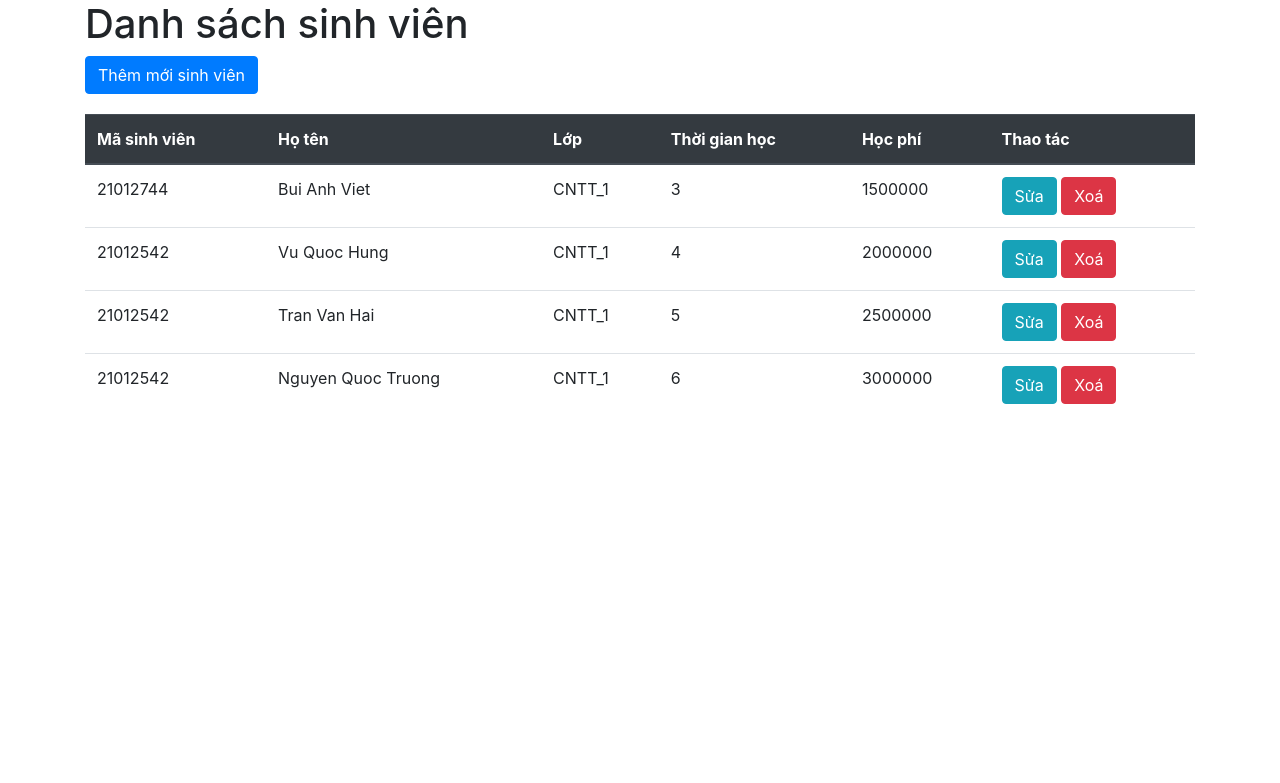
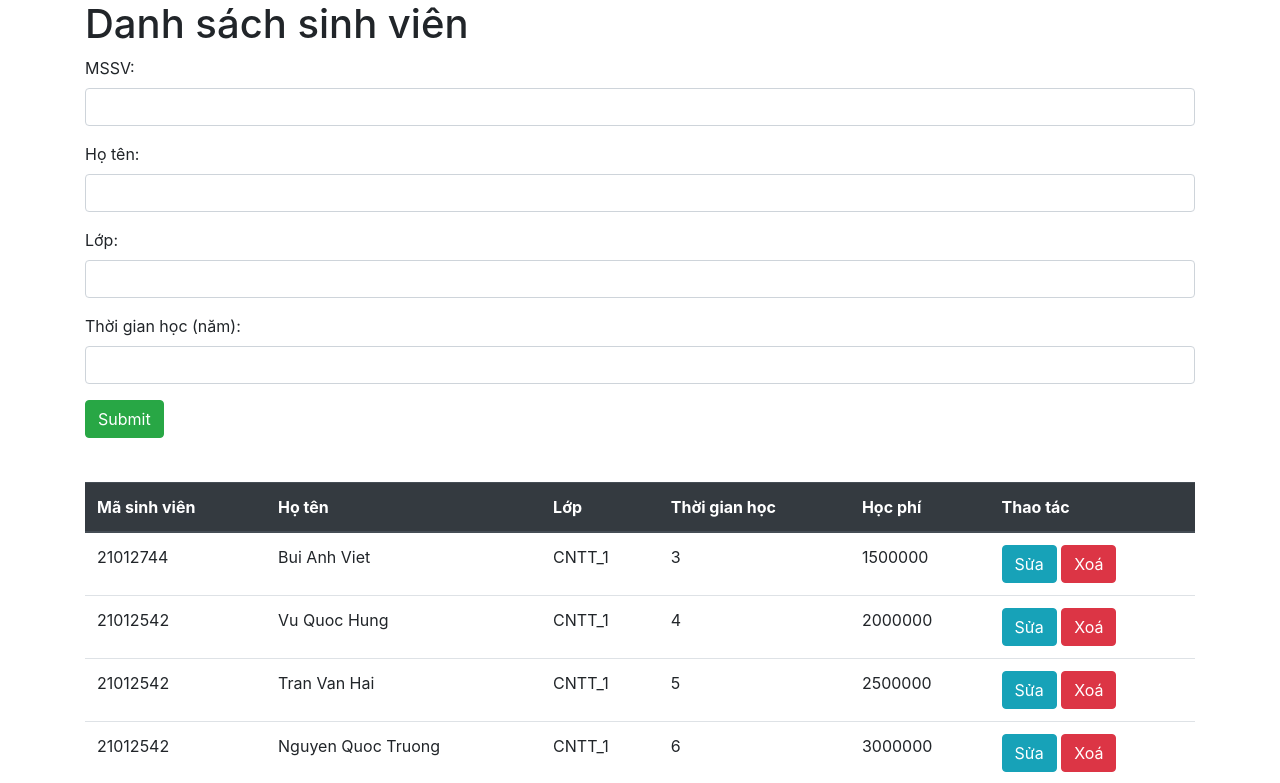
Before and after one commit to VietCee/QLSinhVien, a PHP site: page / in a window 1280 px wide. Shown: the top 783 px of the page. Run offline with PHP 8.4, Linux system fonts and the light colour scheme; data comes from the database, SQL or seed files in the repository.

Commit message:
update index

```diff
--- a/add.php
+++ b/add.php
@@ -6,7 +6,7 @@ if ($_SERVER['REQUEST_METHOD'] == 'POST') {
     $tgianhoc = $_POST['tgianhoc'];
     $hocphi = $tgianhoc * 500000;
 
-    if (empty($mssv) || empty($hoten) || empty($lop) || empty($hocphi)) {
+    if (empty($mssv) || empty($hoten) || empty($lop) || empty($tgianhoc)) {
         echo 'Vui lòng điền đầy đủ thông tin.';
         exit;
     }
@@ -17,7 +17,6 @@ if ($_SERVER['REQUEST_METHOD'] == 'POST') {
     if (mysqli_query($conn, $sql)) {
         echo 'Thêm sinh viên thành công';
         header("Location: index.php");
-
     } else {
         echo 'Lỗi: ' . mysqli_error($conn);
     }
--- a/index.php
+++ b/index.php
@@ -3,7 +3,7 @@
 <head>
     <meta charset="UTF-8">
     <meta name="viewport" content="width=device-width, initial-scale=1.0">
-    <title>Danh sách sinh viên</title>
+    <title>Quản lý học viên</title>
     <!-- Latest compiled and minified CSS -->
     <link rel="stylesheet" href="https://cdn.jsdelivr.net/npm/bootstrap@4.6.2/dist/css/bootstrap.min.css">
 
@@ -15,15 +15,34 @@
 
     <!-- Latest compiled JavaScript -->
     <script src="https://cdn.jsdelivr.net/npm/bootstrap@4.6.2/dist/js/bootstrap.bundle.min.js"></script>
+
     <link rel="stylesheet" href="style.css">
 </head>
 <body>
-
-
     <div class="container">
         <h1>Danh sách sinh viên</h1>
-        <button type="button" class="btn btn-primary" data-toggle="modal" data-target="#myModal">Thêm mới sinh viên
-        </button>
+            <form action="add.php" method="post">
+                <div class="form-group">
+                    <label for="mssv">MSSV:</label>
+                    <input type="text" class="form-control"  id="mssv" name="mssv">
+                </div>
+
+                <div class="form-group">
+                <label for="hoten">Họ tên:</label>
+                <input type="text" class="form-control" id="hoten" name="hoten">
+                </div>
+
+                <div class="form-group">
+                    <label for="lop">Lớp:</label>
+                    <input type="text" class="form-control" id="lop" name="lop">
+                </div>
+                <div class="form-group">
+                    <label for="tgianhoc">Thời gian học (năm):</label>
+                    <input type="number" class="form-control" id="tgianhoc" name="tgianhoc">
+                </div>
+
+                <button type="submit" class="btn btn-success">Submit</button>
+            </form>
             <br>
             <table class="table">
     <thead class="thead-dark">
@@ -60,58 +79,12 @@
               </tr>
             <?php
             }
-
-
     ?>
     </tbody>
   </table>
 
-    </div>
 
 
-    <div class="modal" id="myModal">
-  <div class="modal-dialog">
-    <div class="modal-content">
-
-      <!-- Modal Header -->
-      <div class="modal-header">
-        <h4 class="modal-title">Form thêm sinh viên</h4>
-        <button type="button" class="close" data-dismiss="modal">&times;</button>
-      </div>
-
-      <!-- Modal body -->
-      <div class="modal-body">
-      <form action="add.php" method="post">
-            <div class="form-group">
-                <label for="mssv">MSSV:</label>
-                <input type="text" class="form-control"  id="mssv" name="mssv">
-            </div>
-
-            <div class="form-group">
-              <label for="hoten">Họ tên:</label>
-              <input type="text" class="form-control" id="hoten" name="hoten">
-            </div>
-
-            <div class="form-group">
-                <label for="lop">Lớp:</label>
-                <input type="text" class="form-control" id="lop" name="lop">
-            </div>
-            <div class="form-group">
-                <label for="tgianhoc">Thời gian học (năm):</label>
-                <input type="number" class="form-control" id="tgianhoc" name="tgianhoc">
-            </div>
-
-            <button type="submit" class="btn btn-success">Submit</button>
-          </form>
-      </div>
-
-      <!-- Modal footer -->
-      <div class="modal-footer">
-        <button type="button" class="btn btn-danger" data-dismiss="modal">Close</button>
-      </div>
-
-    </div>
-  </div>
     </div>
 
 
--- a/tblsinhvien.sql
+++ b/tblsinhvien.sql
@@ -53,8 +53,8 @@ INSERT INTO `tblsinhvien` (`id`, `mssv`, `hoten`, `lop`, `tgianhoc`, `hocphi`) V
 --
 -- Chỉ mục cho bảng `tblsinhvien`
 --
-ALTER TABLE `tblsinhvien`
-  ADD PRIMARY KEY (`id`);
+  ALTER TABLE `tblsinhvien`
+    ADD PRIMARY KEY (`id`);
 
 --
 -- AUTO_INCREMENT cho các bảng đã đổ
--- a/update.php
+++ b/update.php
@@ -1,17 +1,19 @@
 <?php
+
 //nhan du lieu tu form
-
-
 $mssv = $_POST['mssv'];
 $hoten = $_POST['hoten'];
 $lop = $_POST['lop'];
 $id = $_POST['sid'];
 $tgianhoc = $_POST['tgianhoc'];
 $hocphi = $tgianhoc * 500000;
+
 //ket noi csdl
 require_once 'connect.php';
+
 //viet lenh sql de them du lieu
 $updatesql = "UPDATE tblsinhvien SET mssv='$mssv', hoten= '$hoten', lop='$lop',tgianhoc = '$tgianhoc',hocphi = '$hocphi' WHERE id=$id";
+
 // echo $updatesql; exit;
 //thuc thi cau lenh them
 if (mysqli_query($conn, $updatesql)){
```
Lines whose indentation alone changed are shown as unchanged.
